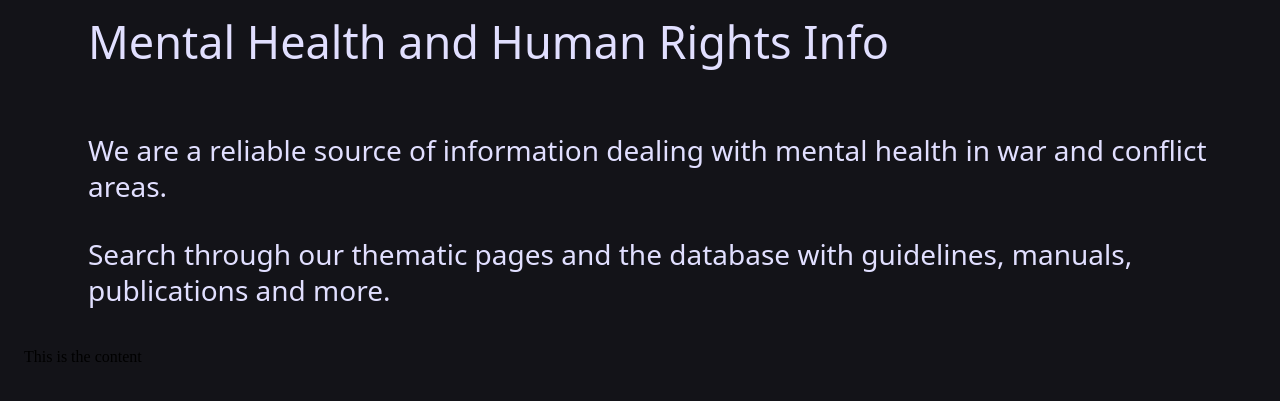
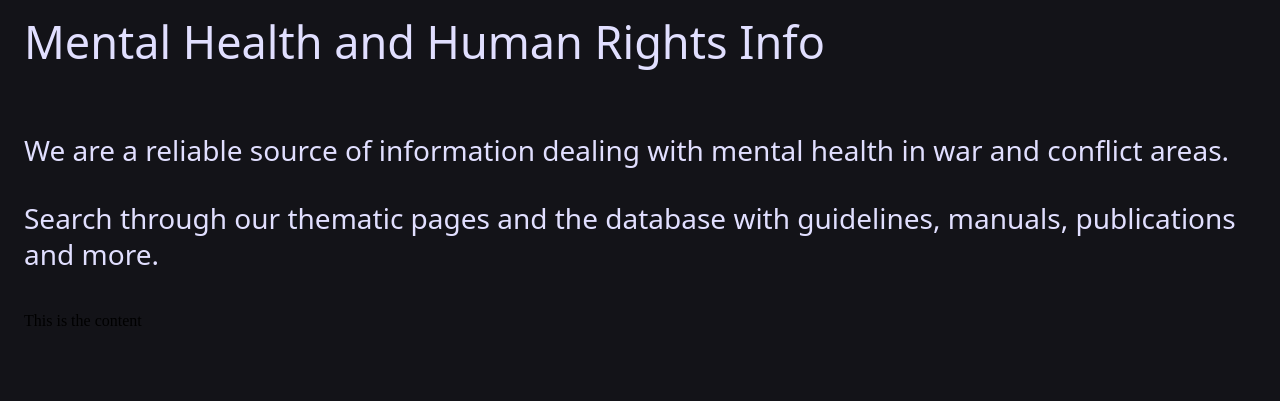
Before and after one commit to henkpb/hhri, a Jekyll site: the page built from index.md, in a window 1280 px wide. Shown: the top 401 px of the page. Built offline with Jekyll 4.4.1, drawn with Linux system fonts in a browser that asks for light colours; some web fonts are replaced.

Commit message:
Update home.html

```diff
--- a/_layouts/home.html
+++ b/_layouts/home.html
@@ -15,9 +15,9 @@
     <link rel="stylesheet" href="css/home.css">
   </head>
   <body class="micl-window dark">
-    <main class="micl-body" style="flex-direction:column">
+    <main class="micl-body">
       <section class="micl-pane">
-        <header class="micl-pane__columns micl-pane__columns--stacked-to-expanded" style="column-gap:64px">
+        <header class="micl-pane__columns micl-pane__columns--stacked-to-expanded">
           <div class="micl-pane__column">
             <svg version="1.1" xmlns="http://www.w3.org/2000/svg" xmlns:xlink="http://www.w3.org/1999/xlink" x="0px" y="0px" viewBox="0 0 128 160" style="enable-background:new 0 0 128 160;" xml:space="preserve">
               <g>
```
